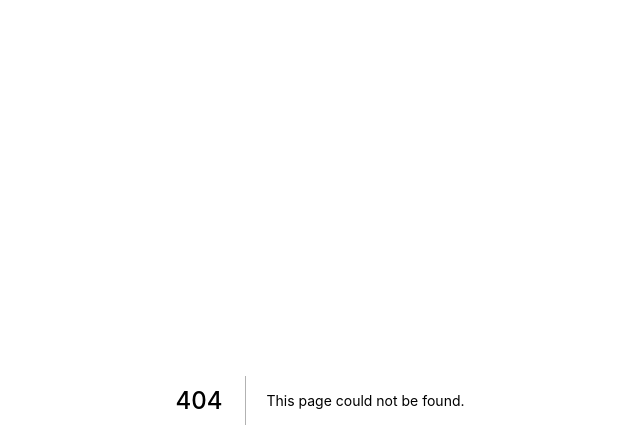
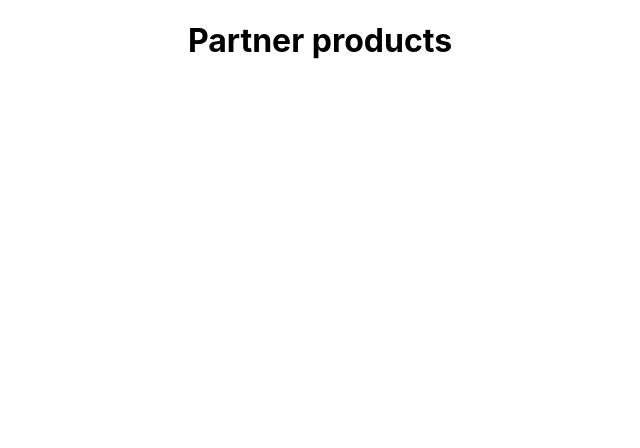
Before and after one commit to othmaneg99/KoloFreshWeb, a Next.js app: page /partner/products in a window 1280 px wide. Before the commit this address had no page. Shown: the top 448 px of the page, without its empty margins (320-960 px from the left). Built offline with nearby package versions, Linux system fonts and the light colour scheme; a web font is replaced by a local one.

Commit message:
Init partner products page

```diff
--- a/pages/api/hello.js
+++ /dev/null
@@ -1,5 +0,0 @@
-// Next.js API route support: https://nextjs.org/docs/api-routes/introduction
-
-export default function handler(req, res) {
-  res.status(200).json({ name: 'John Doe' })
-}
--- /dev/null
+++ b/pages/partner/products.jsx
@@ -0,0 +1,11 @@
+import { Container } from '@mui/material';
+import React, { useState, useEffect } from 'react';
+import styles from '/styles/partnerProducts.module.scss';
+
+export default function PartnerProducts() {
+  return (
+    <div className={styles.container}>
+      <h1>Partner products</h1>
+    </div>
+  );
+}
--- /dev/null
+++ b/styles/partnerProducts.module.scss
@@ -0,0 +1,3 @@
+.container {
+  text-align: center;
+}
```
